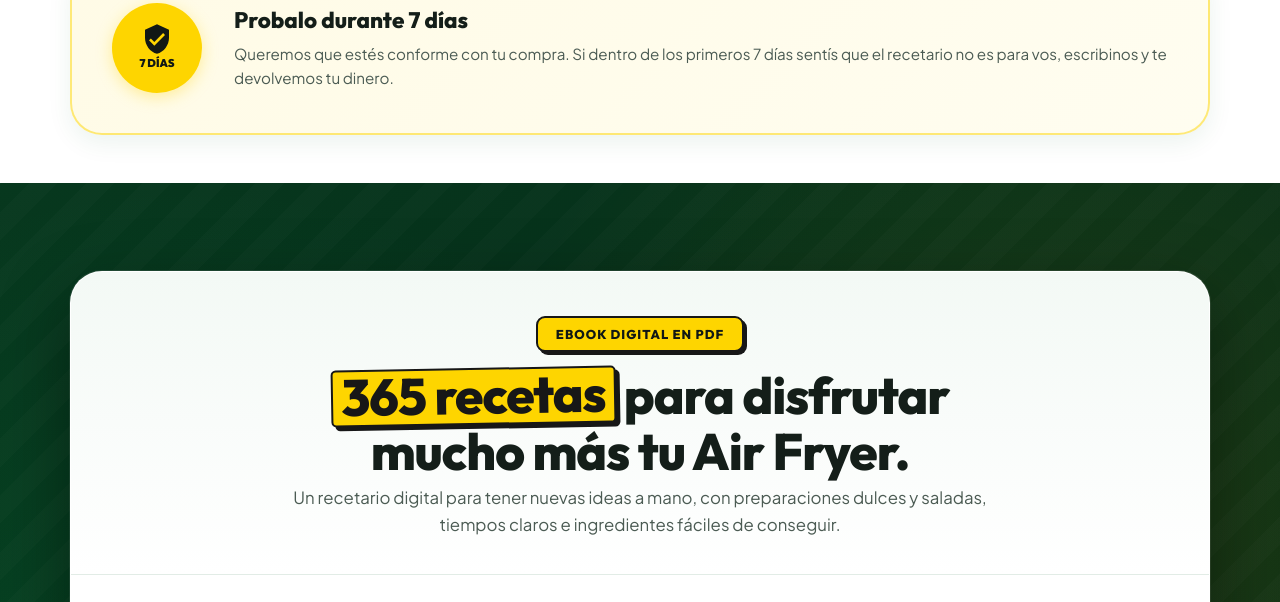
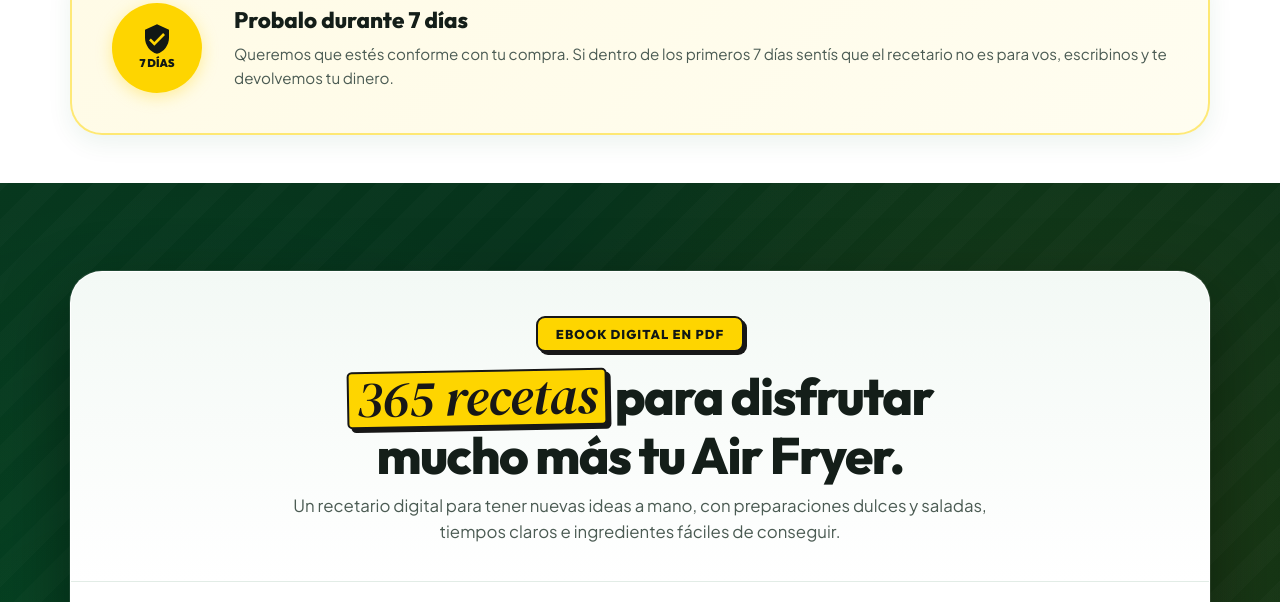
Before and after one commit to MPCarranza/recetas-faciles, a website: page index.html in a window 1280 px wide. Shown: the part 5233-5835 px from the top of the page. Drawn offline with Linux system fonts and the light colour scheme.

Commit message:
Match offer heading typography to hero

```diff
--- a/index.html
+++ b/index.html
@@ -28,7 +28,7 @@
       href="https://fonts.googleapis.com/css2?family=DM+Serif+Display:ital@0;1&family=Outfit:wght@400;500;600;700;800;900&family=Plus+Jakarta+Sans:wght@400;500;600;700;800&display=swap"
       rel="stylesheet" />
 
-    <link rel="stylesheet" href="styles.css?v=20260925-7" />
+    <link rel="stylesheet" href="styles.css?v=20260925-8" />
   </head>
   <body>
     <!-- Top Announcement Bar -->
--- a/styles.css
+++ b/styles.css
@@ -1962,10 +1962,19 @@ h1, h2, h3, h4, h5, h6 {
 
 .offer-main-title {
   font-size: clamp(2.15rem, 4vw, 3.35rem);
+  font-family: var(--font-heading);
   color: var(--text-main);
   margin-bottom: 0.5rem;
   font-weight: 800;
-  letter-spacing: -0.02em;
+  line-height: 1.12;
+  letter-spacing: -0.03em;
+}
+
+.offer-main-title .mister-highlight {
+  font-family: var(--font-serif);
+  font-style: italic;
+  font-weight: 400;
+  letter-spacing: -0.01em;
 }
 
 .offer-main-sub {
```
